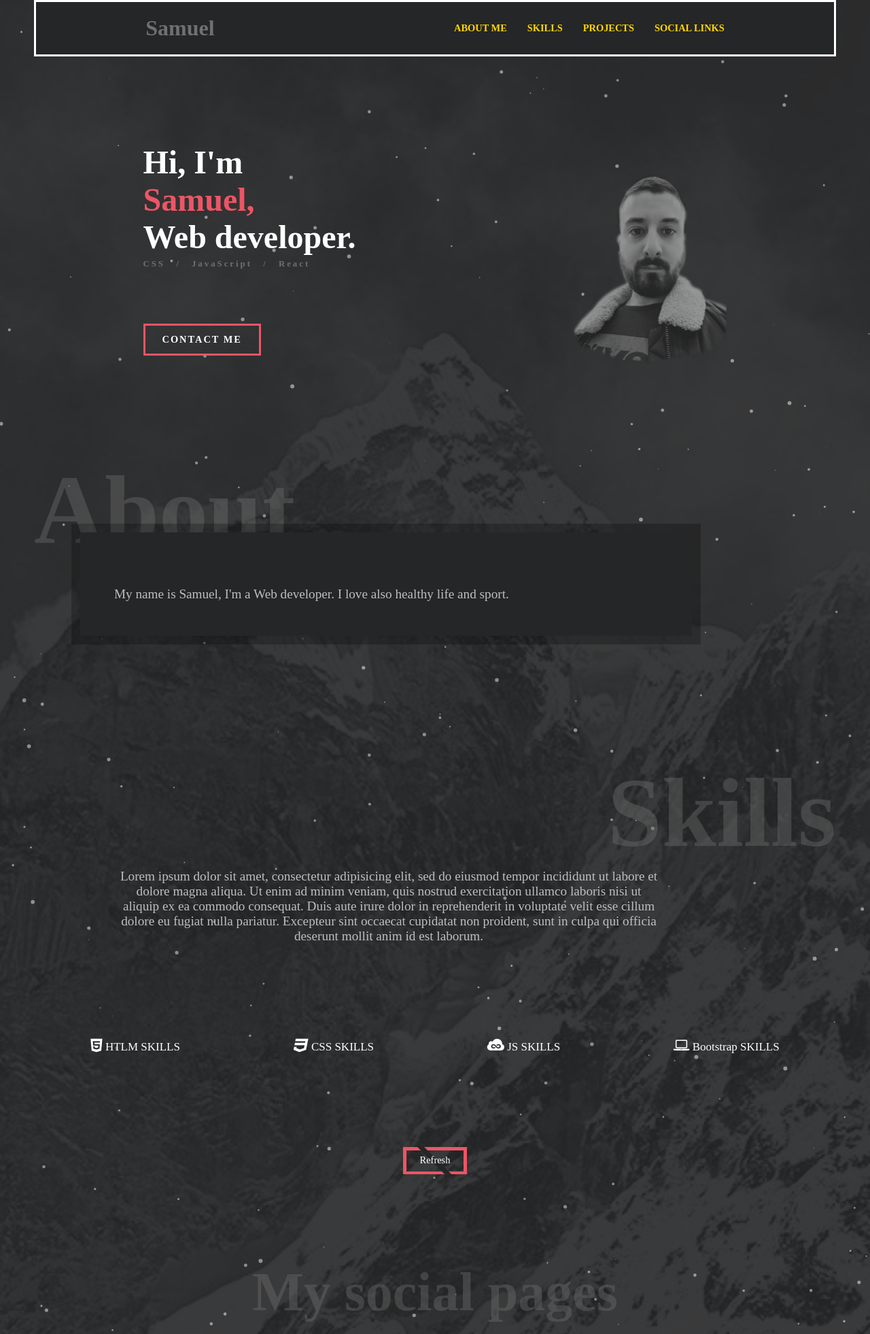
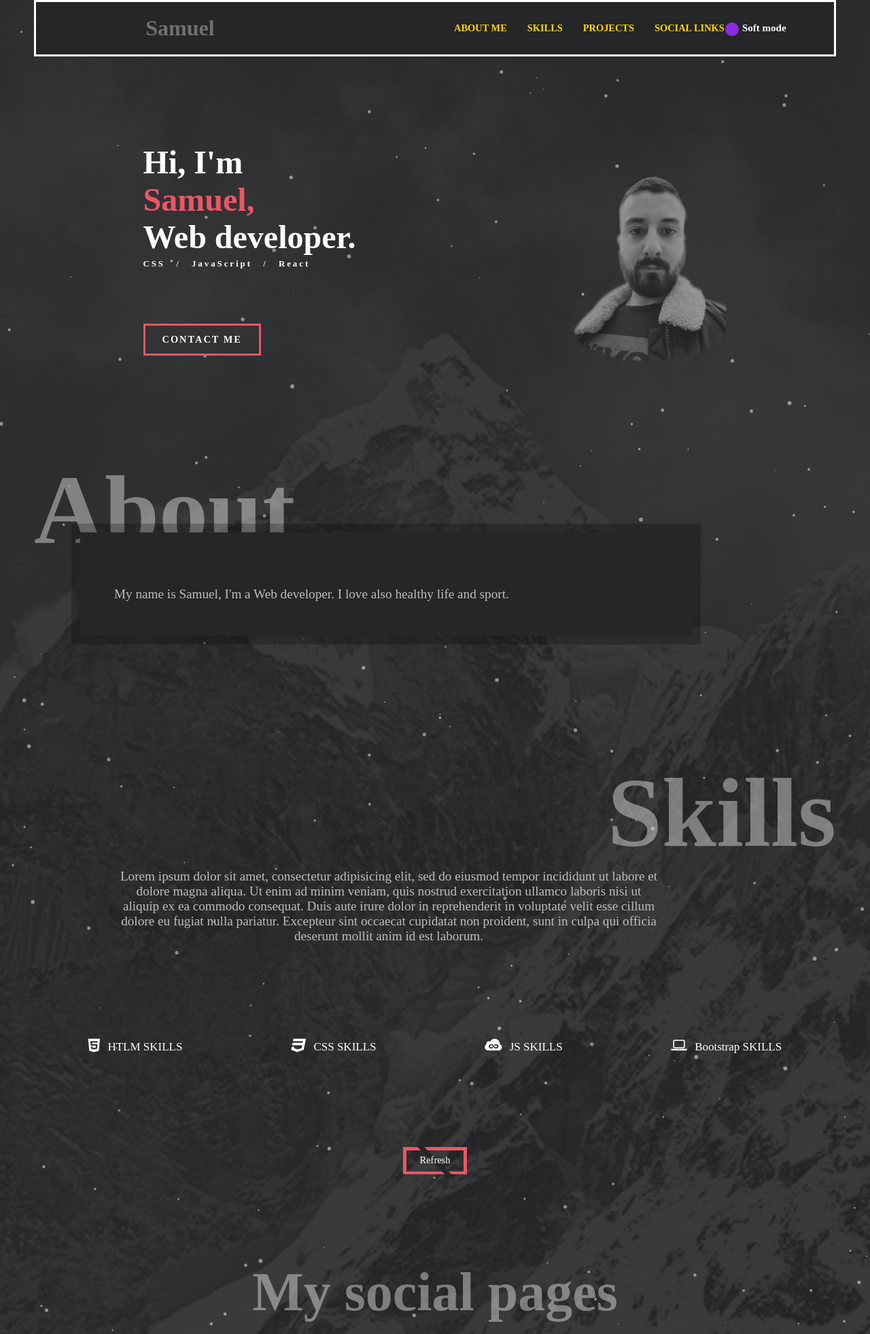
Before and after one commit to Classiclegend98/Portfolio, a PHP site: page / in a window 1280 px wide. Shown: the top 1962 px of the page at 68% size. Run offline with PHP 8.4, Linux system fonts and the light colour scheme; some libraries are stand-ins or nearby versions.

Commit message:
Light and Dark mode add

```diff
--- a/css/animate.css
+++ b/css/animate.css
@@ -1,6 +1,6 @@
 #circleBar {
   text-align: center;
-  font-family: 'Aldrich';
+  font-family: "Aldrich";
   font-size: 22px;
   position: relative;
 }
@@ -39,16 +39,16 @@
 #circleBar span i {
   color: #fff;
   font-size: 22px;
-  margin-right: : 7px;
+  margin-right: 7px;
 }
 
 #circleBar .btn {
   border: none;
   display: block;
-  margin : auto;
+  margin: auto;
   position: relative;
   padding: 12px 25px;
-  font-size: .9rem;
+  font-size: 0.9rem;
   background: transparent;
   cursor: pointer;
   user-select: none;
@@ -60,12 +60,12 @@
   position: absolute;
   left: 0;
   top: -9px;
-  width : 100%;
+  width: 100%;
   height: 100%;
   background: transparent;
   z-index: -1;
   padding-top: 2px;
-  border: 5px solid #ED5565;
+  border: 5px solid #ed5565;
 }
 
 #circleBar .btn span::before {
@@ -77,13 +77,18 @@
   top: 50%;
   left: 50%;
   transform: translate(-50%, -50%) rotate(-45deg);
-  transition: all .7s;
+  transition: all 0.7s;
 }
 
-#circleBar .btn:hover span::before, .button:focus span::before {
+body.light #circleBar .btn span::before {
+  background-color: transparent;
+}
+
+#circleBar .btn:hover span::before,
+.button:focus span::before {
   transform: translate(-50%, -50%) rotate(-90deg);
   width: 100%;
-  background: #ED5565;
+  background: #ed5565;
 }
 
 #circleBar .btn:hover {
@@ -94,20 +99,20 @@
   justify-content: space-around;
 }
 
-.sociallink img{
+.sociallink img {
   height: 2rem;
   list-style: none;
   text-decoration: none;
 }
 
-.sociallink ul{
+.sociallink ul {
   display: flex;
   justify-content: center;
   margin: auto;
   transform-style: preserve-3d;
 }
 
-.sociallink ul li{
+.sociallink ul li {
   position: relative;
   list-style: none;
   width: 60px;
@@ -116,7 +121,7 @@
   flex-wrap: wrap;
 }
 
-.sociallink ul li span{
+.sociallink ul li span {
   position: relative;
   width: 50px;
   height: 50px;
--- a/css/style.css
+++ b/css/style.css
@@ -78,8 +101,72 @@
   color: #707070;
 }
 
+body.light header h1,
+.text p,
+.about h1,
+.skills h1,
+.contact h1,
+.sociallink h1 {
+  color: #fff;
+}
+
+body.light header h1:hover {
+  z-index: 1000;
+  transition: 0.5s;
+  color: #ffd700;
+  text-shadow: 0 0 5px ffd700;
+}
+
+header h1:hover {
+  z-index: 1000;
+  transition: 0.5s;
+  color: #fff;
+  text-shadow: 0 0 5px #fff;
+}
+
 header a {
   color: #ffd700;
+}
+
+header a:hover {
+  z-index: 1000;
+  transition: 0.5s;
+  color: #ffff00;
+  text-shadow: 0 0 5px #ffff00;
+}
+
+.toggle {
+  background-color: blueviolet;
+  position: absolute;
+  top: 30px;
+  z-index: 5;
+  right: 140px;
+  width: 20px;
+  height: 20px;
+  font-size: 15px;
+  border-radius: 50%;
+}
+
+.toggle:before {
+  content: "Soft mode";
+  position: absolute;
+  white-space: nowrap;
+  left: 25px;
+  font-weight: 600;
+  color: #fff;
+}
+
+body.light .toggle {
+  background: #252627;
+  color: #252627;
+}
+
+body.light .toggle:before {
+  content: "Dark mode";
+  position: absolute;
+  white-space: nowrap;
+  left: 25px;
+  color: #252627;
 }
 
 nav li {
--- a/index.html
+++ b/index.html
@@ -12,8 +12,6 @@
     <link rel="stylesheet" href="/css/style.css" />
     <link rel="stylesheet" href="/css/scrollTop.css" />
     <link rel="icon" href="img/work.ico" />
-    <!-- <link href='https://fonts.googleapis.com/css?family=Aldrich' rel='stylesheet'> -->
-    <!-- <link rel="stylesheet" href="https://stackpath.bootstrapcdn.com/bootstrap/4.5.0/css/bootstrap.min.css"> -->
     <link
       rel="stylesheet"
       href="https://stackpath.bootstrapcdn.com/font-awesome/4.7.0/css/font-awesome.min.css"
@@ -38,6 +36,7 @@
               <li><a href="#skills">Skills</a></li>
               <li><a href="#projects">Projects</a></li>
               <li><a href="#sociallink">Social links</a></li>
+              <div class="toggle" onclick="toggle()"></div>
             </ul>
           </div>
         </nav>
--- a/js/scrollTop.js
+++ b/js/scrollTop.js
@@ -9,3 +9,8 @@
         behavior: 'smooth'
     })
 }
+
+function toggle() {
+    const body = document.querySelector('body');
+    body.classList.toggle('light');
+}
```
Also changed, not shown: other parts of css/style.css (+75 -8 lines).
